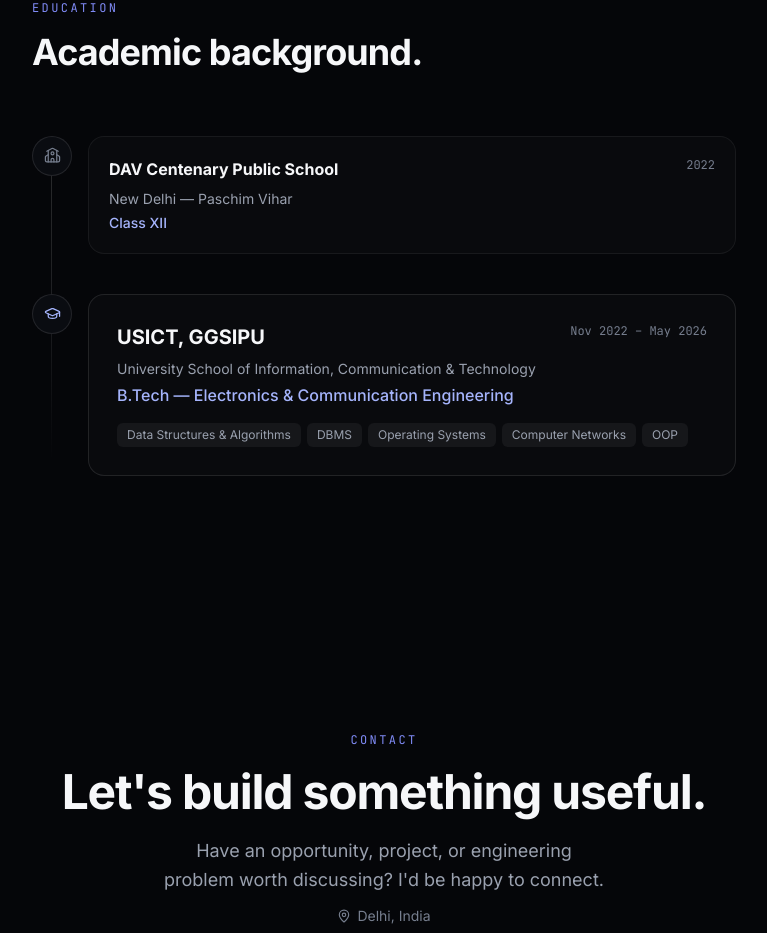
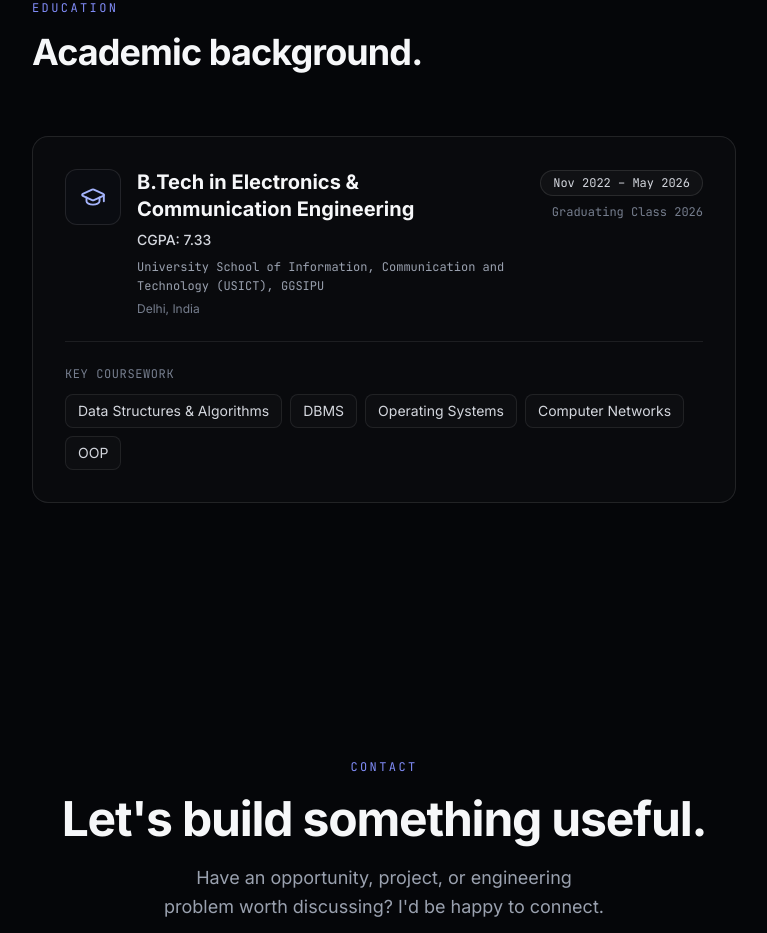
Before and after one commit to Siddhartha03112004/portfolio-website, a React (Vite) app: page / in a window 1280 px wide. Shown: the part 5440-6373 px from the top of the page, without its empty margins (256-1023 px from the left). Built offline with nearby package versions, Linux system fonts and the light colour scheme.

Commit message:
Redesign education section as a single USICT card
Drop the school entry and rework USICT into a single polished card:
degree title, CGPA, university name/location, date range, and
coursework tags — matching the reference layout.

```diff
--- a/src/components/Education.jsx
+++ b/src/components/Education.jsx
@@ -1,4 +1,4 @@
-import { GraduationCap, School } from "lucide-react";
+import { GraduationCap } from "lucide-react";
 import { education } from "../data/portfolio";
 import { Reveal } from "./Reveal";
 import { SectionHeading } from "./SectionHeading";
@@ -9,58 +9,42 @@ export function Education() {
       <div className="mx-auto max-w-3xl px-5 sm:px-8">
         <SectionHeading eyebrow="Education" title="Academic background." />
 
-        <div className="relative">
-          <div className="absolute left-[19px] top-2 bottom-2 w-px bg-gradient-to-b from-white/15 via-white/10 to-transparent" />
+        <Reveal className="rounded-2xl border border-white/10 bg-white/[0.02] p-6 sm:p-8">
+          <div className="flex flex-col sm:flex-row sm:items-start sm:justify-between gap-4 mb-6">
+            <div className="flex items-start gap-4">
+              <span className="inline-flex h-14 w-14 shrink-0 items-center justify-center rounded-xl border border-white/10 bg-base-900 text-accent-300">
+                <GraduationCap size={26} strokeWidth={1.75} />
+              </span>
+              <div>
+                <h3 className="text-lg sm:text-xl font-bold text-ink-50 leading-snug">{education.degree}</h3>
+                <p className="text-sm text-ink-200 font-medium mt-1.5">CGPA: {education.cgpa}</p>
+                <p className="font-mono text-xs text-ink-400 mt-2 leading-relaxed">{education.school}</p>
+                <p className="text-xs text-ink-500 mt-1">{education.location}</p>
+              </div>
+            </div>
 
-          {education.map((entry, index) => {
-            const isPrimary = entry.size === "primary";
-            const Icon = isPrimary ? GraduationCap : School;
+            <div className="text-left sm:text-right shrink-0 sm:pl-4">
+              <span className="inline-block rounded-full border border-white/10 bg-white/[0.03] px-3 py-1 font-mono text-xs text-ink-200">
+                {education.period}
+              </span>
+              <p className="font-mono text-xs text-ink-500 mt-2">Graduating Class {education.graduatingClass}</p>
+            </div>
+          </div>
 
-            return (
-              <div key={entry.id} className="relative pl-14 pb-10 last:pb-0">
-                <Reveal
-                  delay={index * 0.1}
-                  className="absolute left-0 top-0 flex h-10 w-10 items-center justify-center rounded-full border border-white/10 bg-base-900"
-                >
-                  <Icon size={17} className={isPrimary ? "text-accent-300" : "text-ink-500"} strokeWidth={1.75} />
-                </Reveal>
-
-                <Reveal
-                  delay={index * 0.1 + 0.05}
-                  className={`rounded-2xl border bg-white/[0.02] ${
-                    isPrimary ? "border-white/10 p-6 sm:p-7" : "border-white/6 p-5"
-                  }`}
-                >
-                  <div className="flex flex-col sm:flex-row sm:items-start sm:justify-between gap-1.5 mb-2">
-                    <h3 className={`font-bold text-ink-50 ${isPrimary ? "text-lg sm:text-xl" : "text-base"}`}>
-                      {entry.school}
-                    </h3>
-                    <span className="font-mono text-xs text-ink-500 shrink-0">{entry.period}</span>
-                  </div>
-                  <p className="text-sm text-ink-400 mb-1">{entry.fullName}</p>
-                  <p className={`text-accent-300 font-medium ${isPrimary ? "text-sm sm:text-base" : "text-sm"}`}>
-                    {entry.degree}
-                  </p>
-
-                  {entry.detail && <p className="text-sm text-ink-200 mt-2 font-medium">{entry.detail}</p>}
-
-                  {entry.coursework && (
-                    <div className="flex flex-wrap gap-1.5 mt-4">
-                      {entry.coursework.map((course) => (
+          <div className="border-t border-white/8 pt-6">
+            <p className="font-mono text-xs tracking-wider uppercase text-ink-500 mb-3">Key Coursework</p>
+            <div className="flex flex-wrap gap-2">
+              {education.coursework.map((course) => (
                 <span
                   key={course}
-                          className="rounded-md bg-white/5 px-2.5 py-1 text-xs text-ink-400"
+                  className="rounded-lg border border-white/8 bg-white/[0.02] px-3 py-1.5 text-sm text-ink-200"
                 >
                   {course}
                 </span>
               ))}
             </div>
-                  )}
+          </div>
         </Reveal>
-              </div>
-            );
-          })}
-        </div>
       </div>
     </section>
   );
--- a/src/data/portfolio.js
+++ b/src/data/portfolio.js
@@ -170,22 +170,12 @@ export const skillGroups = [
   },
 ];
 
-export const education = [
-  {
-    id: "dav",
-    school: "DAV Centenary Public School",
-    fullName: "New Delhi — Paschim Vihar",
-    degree: "Class XII",
-    period: "2022",
-    size: "secondary",
-  },
-  {
-    id: "usict",
-    school: "USICT, GGSIPU",
-    fullName: "University School of Information, Communication & Technology",
-    degree: "B.Tech — Electronics & Communication Engineering",
-    period: "Nov 2022 – May 2026",
-    coursework: ["Data Structures & Algorithms", "DBMS", "Operating Systems", "Computer Networks", "OOP"],
-    size: "primary",
-  },
-];
+export const education = {
+  degree: "B.Tech in Electronics & Communication Engineering",
+  cgpa: "7.33",
+  school: "University School of Information, Communication and Technology (USICT), GGSIPU",
+  location: "Delhi, India",
+  period: "Nov 2022 – May 2026",
+  graduatingClass: "2026",
+  coursework: ["Data Structures & Algorithms", "DBMS", "Operating Systems", "Computer Networks", "OOP"],
+};
```
Lines whose indentation alone changed are shown as unchanged.
